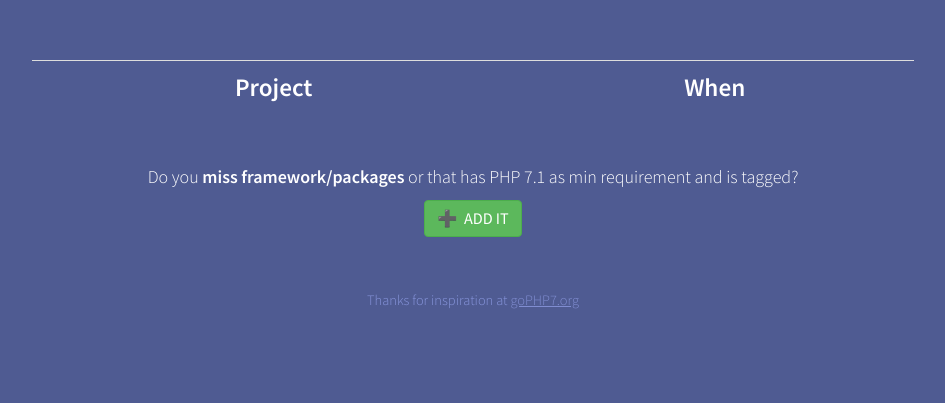
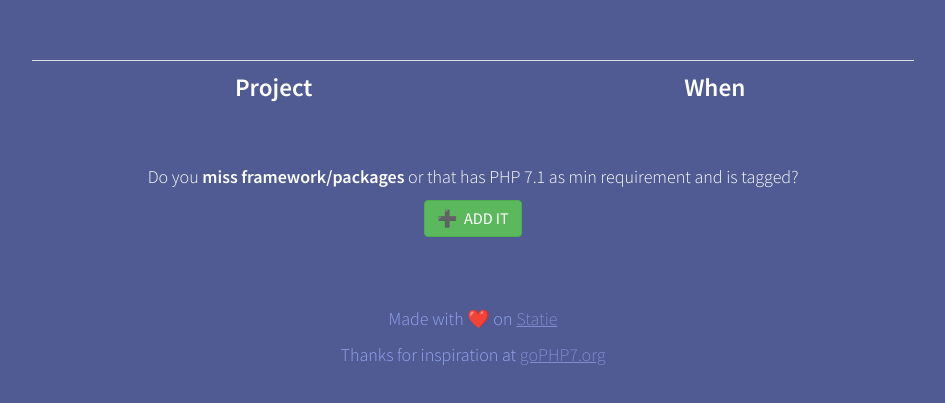
Before and after one commit to deprecated-packages/gophp71.org, a website: page source/index.twig in a window 1280 px wide. Shown: the part 261-664 px from the top of the page, without its empty margins (167-1112 px from the left). Drawn offline with nearby package versions, Linux system fonts and the light colour scheme; files that its build step writes are made by us from their sources.

Commit message:
styling footer

```diff
--- a/source/assets/style.css
+++ b/source/assets/style.css
@@ -40,10 +40,10 @@ a.btn {
 }
 
 footer {
-    color: hsl(230, 55%, 70%);
-    font-size: .8em;
+    color: hsl(230, 81%, 77%);
     padding-top: 3em;
-    padding-bottom: 1em;
+    padding-bottom: 3em;
+    line-height: 2em;
 }
 
 footer a, footer a:hover {
--- a/source/index.twig
+++ b/source/index.twig
@@ -58,6 +58,8 @@
                     </p>
 
                     <footer>
+                        Made with ❤️ on️ <a href="https://www.statie.org">Statie</a>
+                        <br>
                         Thanks for inspiration at <a href="http://gophp7.org/">goPHP7.org</a>
                     </footer>
                 </div>
```
Lines whose indentation alone changed are shown as unchanged.
